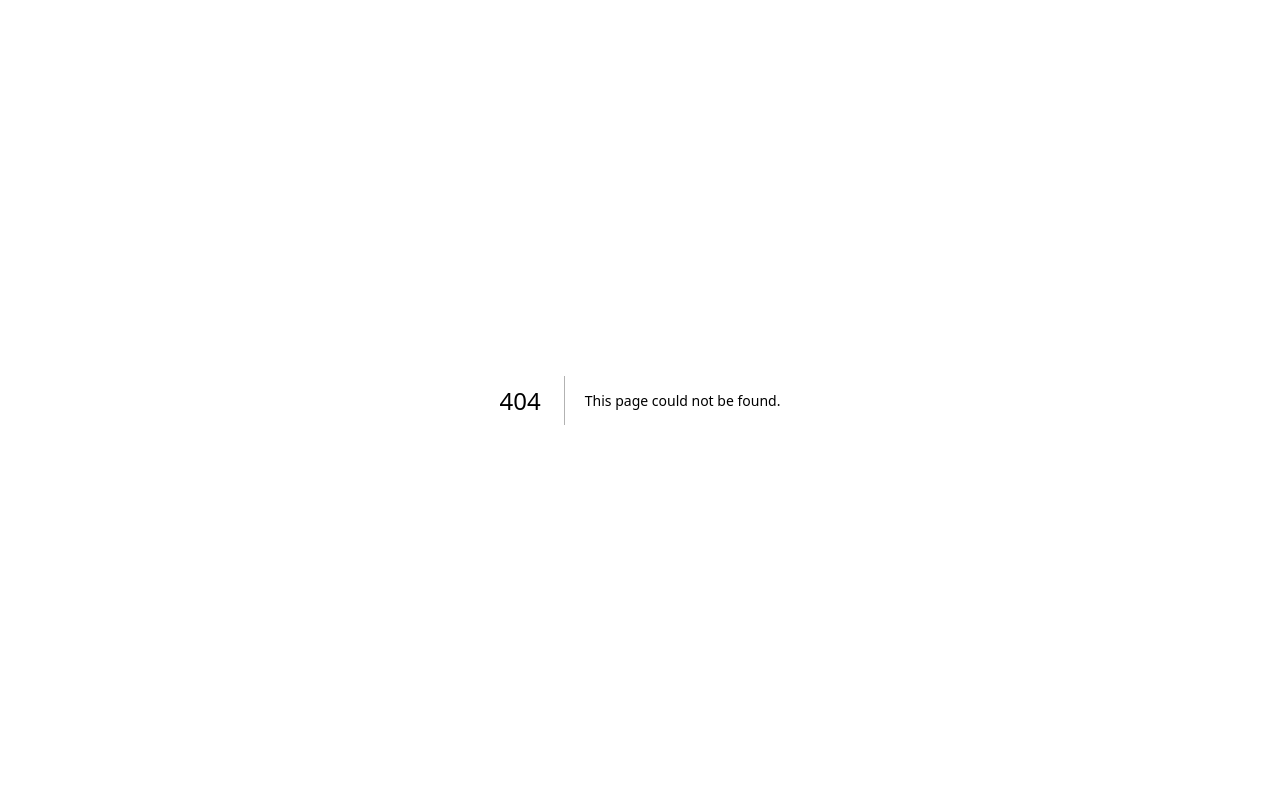
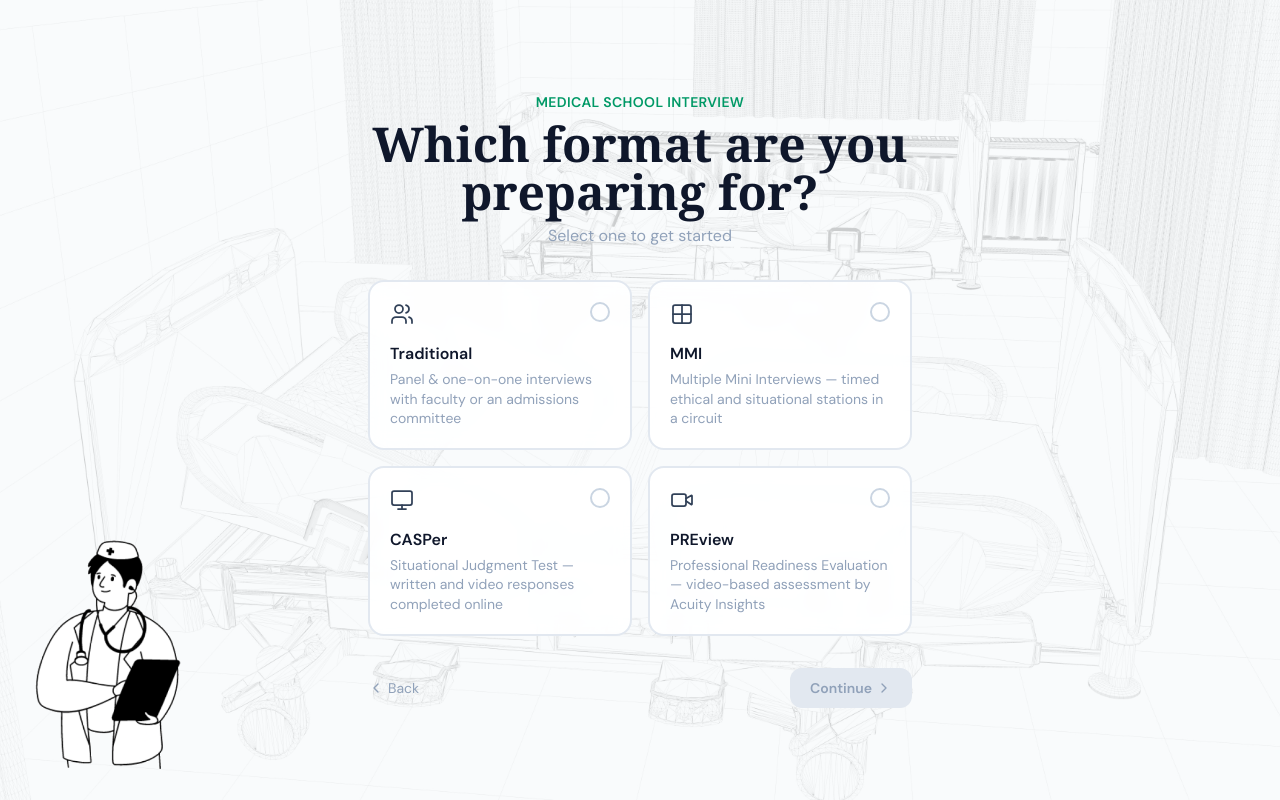
Before and after one commit to Bedside-Internal/bedside-client, a Next.js app: page /onboarding/medical-school in a window 1280 px wide. Before the commit this address had no page. Built offline with nearby package versions, Linux system fonts and the light colour scheme.

Commit message:
Wire up the medical school onboarding session
- wired up the medical school onboarding page
 - added in the appropriate background graphics for this
- changed file directory structure to put illustrations in its place --> good housekeeping practices here

```diff
--- /dev/null
+++ b/app/onboarding/medical-school/page.tsx
@@ -0,0 +1,37 @@
+import Image from "next/image";
+import { UserButton } from "@clerk/nextjs";
+import { FormatSelector } from "@/components/onboarding/FormatIllustrator";
+import { NurseIllustration } from "@/components/onboarding/Illustrations/NurseIllustration";
+
+export default function MedicalSchoolFormatPage() {
+    return (
+        <div className="relative min-h-screen overflow-hidden bg-slate-50">
+            <Image
+                src="/images/medical_school.jpg"
+                alt=""
+                fill
+                priority={false}
+                className="pointer-events-none z-0 object-cover opacity-18"
+            />
+            <div className="relative z-10 flex justify-end px-6 py-4">
+                <UserButton />
+            </div>
+
+            <NurseIllustration className="pointer-events-none absolute bottom-6 left-6 z-10 hidden h-auto w-40 lg:block" />
+
+            <main className="relative z-10 mx-auto flex min-h-[calc(100vh-64px)] max-w-xl flex-col justify-center px-4 py-10">
+                <div className="mb-8 min-w-0 text-center">
+                    <p className="mb-2 text-sm font-semibold uppercase tracking-wide text-emerald-600">
+                        Medical School Interview
+                    </p>
+                    <h1 className="mb-2 font-serif text-4xl font-bold text-slate-900 sm:text-5xl">
+                        Which format are you preparing for?
+                    </h1>
+                    <p className="text-slate-400">Select one to get started</p>
+                </div>
+
+                <FormatSelector />
+            </main>
+        </div>
+    );
+}
--- a/app/onboarding/page.tsx
+++ b/app/onboarding/page.tsx
@@ -2,8 +2,8 @@ import { currentUser } from "@clerk/nextjs/server";
 import { Circle, Monitor, Users, ClipboardList } from "lucide-react";
 import { SessionBar } from "@/components/onboarding/SessionBar";
 import { TrackCard } from "@/components/onboarding/TrackCard";
-import { HandshakeIllustration } from "@/components/onboarding/HandshakeIllustration";
-import { ChecklistIllustration } from "@/components/onboarding/ChecklistIllustration";
+import { HandshakeIllustration } from "@/components/onboarding/Illustrations/HandshakeIllustration";
+import { ChecklistIllustration } from "@/components/onboarding/Illustrations/ChecklistIllustration";
 
 const tracks = [
   {
@@ -47,7 +47,7 @@ export default async function OnboardingPage() {
           <p className="mb-2 text-center text-sm font-semibold text-emerald-600">
             Welcome {firstName}
           </p>
-          <h1 className="mb-2 whitespace-nowrap font-serif text-4xl font-bold text-slate-900 sm:text-5xl">
+          <h1 className="mb-2 font-serif text-4xl font-bold text-slate-900 sm:text-5xl">
             What are you preparing for?
           </h1>
           <p className="mb-10 text-slate-400">
--- /dev/null
+++ b/components/onboarding/FormatCard.tsx
@@ -0,0 +1,43 @@
+import { type LucideIcon } from "lucide-react";
+
+interface FormatCardProps {
+  icon: LucideIcon;
+  title: string;
+  description: string;
+  selected: boolean;
+  onSelect: () => void;
+}
+
+export function FormatCard({
+  icon: Icon,
+  title,
+  description,
+  selected,
+  onSelect,
+}: FormatCardProps) {
+  return (
+    <button
+      type="button"
+      onClick={onSelect}
+      aria-pressed={selected}
+      className={`flex w-full flex-col items-start rounded-2xl border-2 bg-white/90 p-5 text-left backdrop-blur-sm transition ${
+        selected
+          ? "border-emerald-400 shadow-sm"
+          : "border-slate-200 hover:border-slate-300"
+      }`}
+    >
+      <div className="mb-4 flex w-full items-start justify-between">
+        <Icon className="h-6 w-6 text-slate-700" strokeWidth={1.75} />
+        <span
+          className={`flex h-5 w-5 shrink-0 items-center justify-center rounded-full border-2 ${
+            selected ? "border-emerald-400" : "border-slate-300"
+          }`}
+        >
+          {selected && <span className="h-2.5 w-2.5 rounded-full bg-emerald-400" />}
+        </span>
+      </div>
+      <p className="mb-1 font-semibold text-slate-900">{title}</p>
+      <p className="text-sm leading-snug text-slate-400">{description}</p>
+    </button>
+  );
+}
--- /dev/null
+++ b/components/onboarding/FormatIllustrator.tsx
@@ -0,0 +1,85 @@
+"use client";
+
+import { useState } from "react";
+import { useRouter } from "next/navigation";
+import { ChevronLeft, ChevronRight, Users, Grid2x2, Monitor, Video } from "lucide-react";
+import { FormatCard } from "./FormatCard";
+
+const formats = [
+  {
+    id: "traditional",
+    icon: Users,
+    title: "Traditional",
+    description: "Panel & one-on-one interviews with faculty or an admissions committee",
+  },
+  {
+    id: "mmi",
+    icon: Grid2x2,
+    title: "MMI",
+    description: "Multiple Mini Interviews — timed ethical and situational stations in a circuit",
+  },
+  {
+    id: "casper",
+    icon: Monitor,
+    title: "CASPer",
+    description: "Situational Judgment Test — written and video responses completed online",
+  },
+  {
+    id: "preview",
+    icon: Video,
+    title: "PREview",
+    description: "Professional Readiness Evaluation — video-based assessment by Acuity Insights",
+  },
+];
+
+export function FormatSelector() {
+  const [selected, setSelected] = useState<string | null>(null);
+  const router = useRouter();
+
+  function handleContinue() {
+    if (!selected) return;
+    router.push(`/onboarding/medical-school/${selected}`);
+  }
+
+  return (
+    <>
+      <div className="grid grid-cols-1 gap-4 sm:grid-cols-2">
+        {formats.map((format) => (
+          <FormatCard
+            key={format.id}
+            icon={format.icon}
+            title={format.title}
+            description={format.description}
+            selected={selected === format.id}
+            onSelect={() => setSelected(format.id)}
+          />
+        ))}
+      </div>
+
+      <div className="mt-8 flex items-center justify-between">
+        <button
+          type="button"
+          onClick={() => router.back()}
+          className="flex items-center gap-1 text-sm text-slate-400 hover:text-slate-600"
+        >
+          <ChevronLeft className="h-4 w-4" />
+          Back
+        </button>
+
+        <button
+          type="button"
+          disabled={!selected}
+          onClick={handleContinue}
+          className={`flex items-center gap-1 rounded-xl px-5 py-2.5 text-sm font-semibold transition ${
+            selected
+              ? "bg-slate-900 text-white hover:bg-slate-800"
+              : "cursor-not-allowed bg-slate-200 text-slate-400"
+          }`}
+        >
+          Continue
+          <ChevronRight className="h-4 w-4" />
+        </button>
+      </div>
+    </>
+  );
+}
--- /dev/null
+++ b/components/onboarding/Illustrations/NurseIllustration.tsx
@@ -0,0 +1,14 @@
+import Image from "next/image";
+
+export function NurseIllustration({ className = "" }: { className?: string }) {
+  return (
+    <Image
+      src="/illustrations/nurseclipboard.png"
+      alt=""
+      width={220}
+      height={200}
+      className={className}
+      priority={false}
+    />
+  );
+}
--- a/components/onboarding/SessionBar.tsx
+++ b/components/onboarding/SessionBar.tsx
@@ -1,8 +1,9 @@
 import { UserButton } from "@clerk/nextjs";
 
-export function SessionBar({ label = "New User Session" }: { label?: string }) {
+
+export function SessionBar({ label = "" }: { label?: string }) { // TODO: logo-placement
   return (
-    <div className="flex items-center justify-between bg-slate-900 px-6 py-3">
+    <div className="flex items-center justify-between px-6 py-3">
       <span className="text-sm text-slate-400">{label}</span>
       <UserButton />
     </div>
```
Also changed, not shown: components/onboarding/Illustrations/ChecklistIllustration.tsx (renamed from components/onboarding/ChecklistIllustration.tsx), components/onboarding/Illustrations/HandshakeIllustration.tsx (renamed from components/onboarding/HandshakeIllustration.tsx), public/illustrations/nurseclipboard.png (added), public/images/medical_school.jpg (added).
